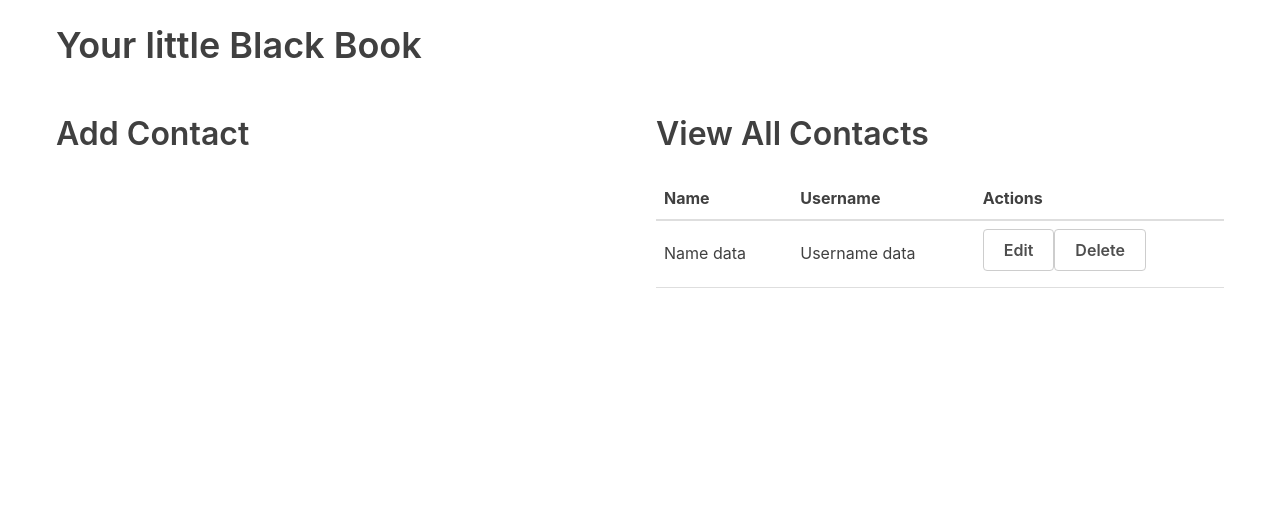
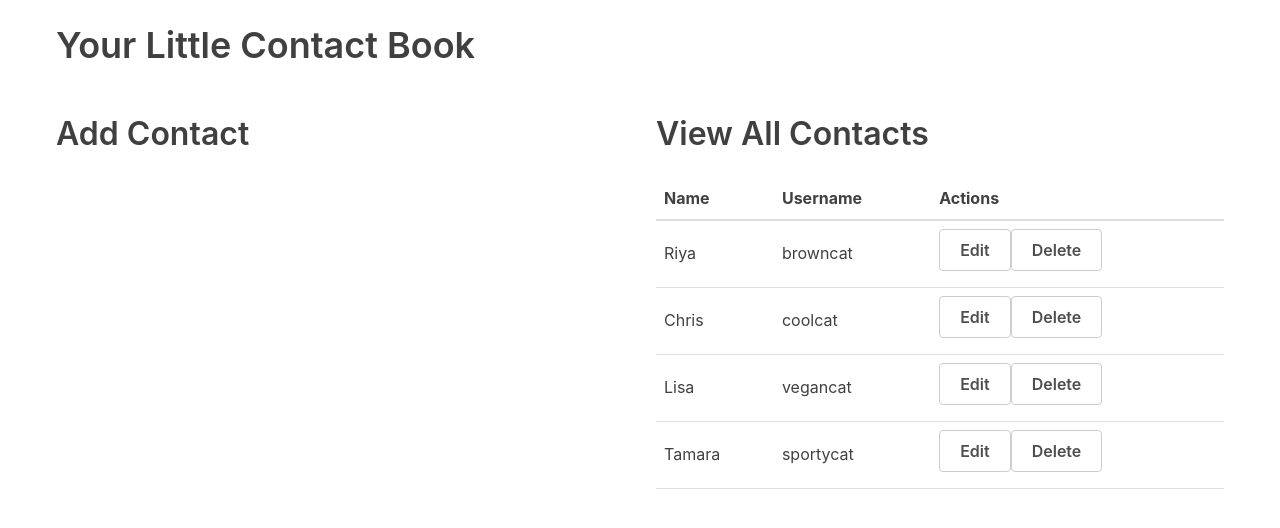
Before and after one commit to riyadattani/react-hooks, a React (Create React App) app: page / in a window 1280 px wide. Shown: the top 528 px of the page. Built offline with nearby package versions, Linux system fonts and the light colour scheme.

Commit message:
show dummy users on the webpage

```diff
--- a/src/App.js
+++ b/src/App.js
@@ -1,17 +1,25 @@
-import React from 'react'
+import React, { useState } from 'react'
 import UserTable from './tables/UserTable'
 
+const usersData = [
+    { id: 1, name: 'Riya', username: 'browncat' },
+    { id: 2, name: 'Chris', username: 'coolcat' },
+    { id: 3, name: 'Lisa', username: 'vegancat' },
+    { id: 3, name: 'Tamara', username: 'sportycat' }
+]
+
 const App = () => {
+    const [users, setUsers] = useState(usersData)
     return (
         <div className="container">
-            <h1>Your little Black Book</h1>
+            <h1>Your Little Contact Book</h1>
             <div className="flex-row">
                 <div className="flex-large">
                     <h2>Add Contact</h2>
                 </div>
                 <div className="flex-large">
                     <h2>View All Contacts</h2>
-                    <UserTable/>
+                    <UserTable users={users} />
                 </div>
             </div>
         </div>
--- a/src/tables/UserTable.js
+++ b/src/tables/UserTable.js
@@ -1,6 +1,6 @@
 import React from 'react'
 
-const UserTable = () => (
+const UserTable = ({ users }) => (
     <table>
         <thead>
         <tr>
@@ -10,14 +10,22 @@ const UserTable = () => (
         </tr>
         </thead>
         <tbody>
-        <tr>
-            <td>Name data</td>
-            <td>Username data</td>
-            <td>
-                <button className="button muted-button">Edit</button>
-                <button className="button muted-button">Delete</button>
-            </td>
-        </tr>
+        {users.length > 0 ? (
+            users.map(user => (
+                <tr key={user.id}>
+                    <td>{user.name}</td>
+                    <td>{user.username}</td>
+                    <td>
+                        <button className="button muted-button">Edit</button>
+                        <button className="button muted-button">Delete</button>
+                    </td>
+                </tr>
+            ))
+        ) : (
+            <tr>
+                <td colSpan={3}>No users</td>
+            </tr>
+        )}
         </tbody>
     </table>
 )
```
